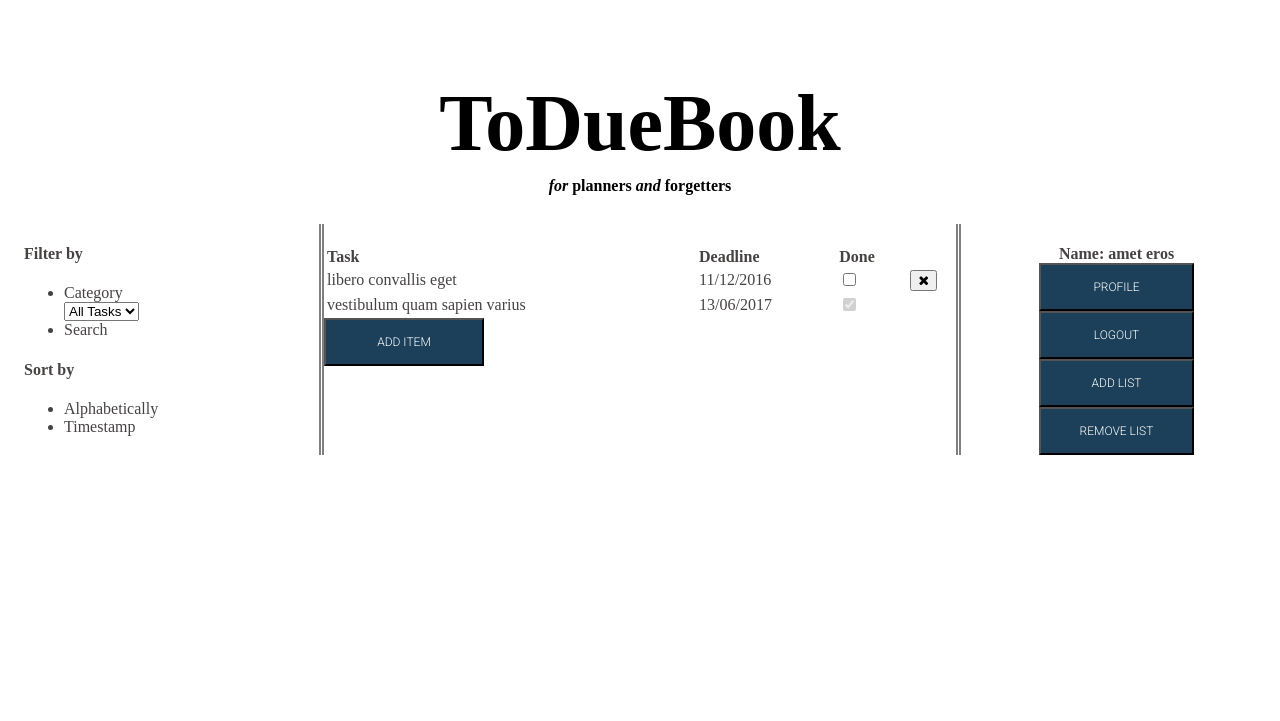
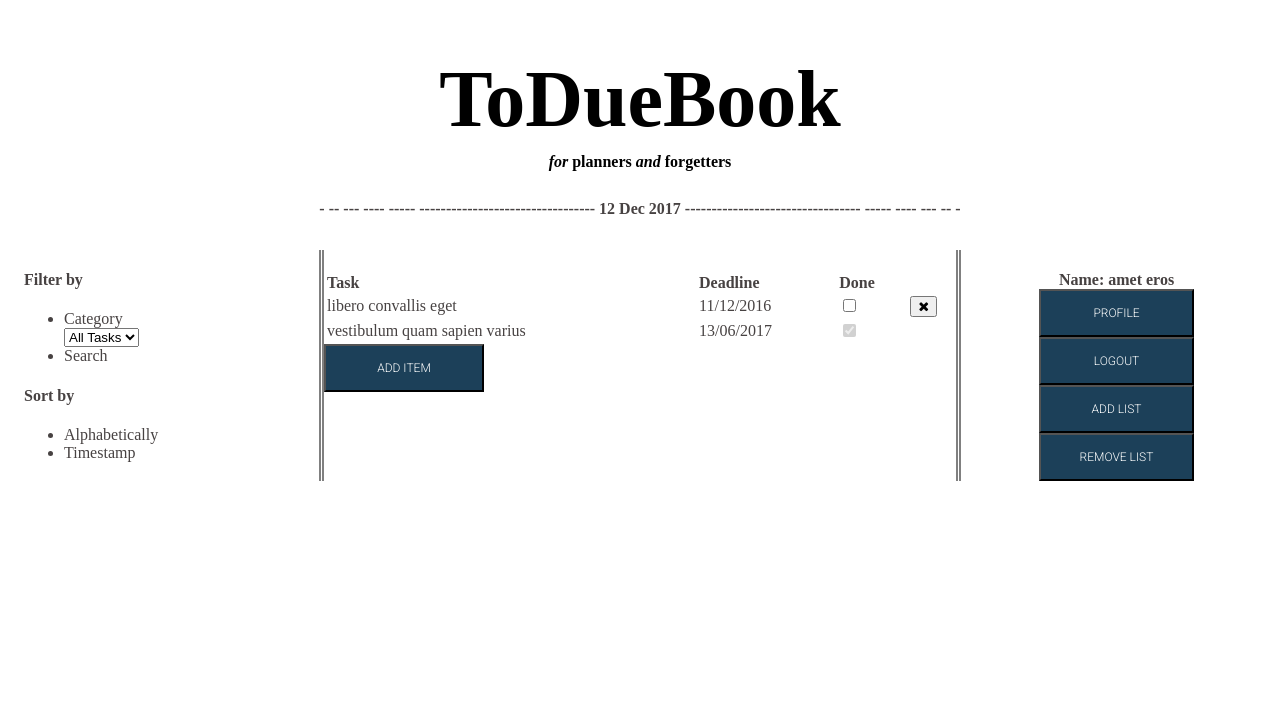
Before and after one commit to Diogopp/FEUP-LTW, a PHP site: page /index/index.php in a window 1280 px wide. Shown: the top 721 px of the page. Run offline with PHP 8.4, Linux system fonts and the light colour scheme; a user stored in the database is signed in; data comes from the database, SQL or seed files in the repository; some web fonts are replaced.

Commit message:
added a bar in main page for current date

```diff
--- a/Trabalho/css/style.css
+++ b/Trabalho/css/style.css
@@ -19,7 +19,6 @@ header {
   right: 0;
   left: 0;
   top: 0;
-  padding: 1rem;
   background-color: white;
 }
 
@@ -144,11 +143,25 @@ footer {
 }
 
 /*************************TASK*********************/
+#dateBar {
+  grid-column-start: 1;
+  grid-column-end: 4;
+  grid-row-start: 1;
+  grid-row-end: 1;
+  text-align: center;
+  padding-bottom: 2em;
+}
+
+#dateBar >h3{
+  font-size: 1em;
+  margin-bottom:0rem;
+}
+
 #leftSideBar {
   grid-column-start: 1;
   grid-column-end: 1;
-  grid-row-start: 1;
-  grid-row-end: 1;
+  grid-row-start: 2;
+  grid-row-end: 2;
   padding-left: 1em;
   border-right: 5px double grey;
 }
@@ -156,8 +169,8 @@ footer {
 #mainSection {
   grid-column-start: 2;
   grid-column-end: 2;
-  grid-row-start: 1;
-  grid-row-end: 1;
+  grid-row-start: 2;
+  grid-row-end: 2;
   width: 40em;
   margin: 0;
   padding-top: 1.3em;
@@ -166,8 +179,8 @@ footer {
 #rightSideBar {
   grid-column-start: 3;
   grid-column-end: 3;
-  grid-row-start: 1;
-  grid-row-end: 1;
+  grid-row-start: 2;
+  grid-row-end: 2;
   padding-right:0em;
   border-left: 5px double grey;
   text-align: center;
--- /dev/null
+++ b/Trabalho/grid/dateBar.php
@@ -0,0 +1,8 @@
+<div id = "dateBar">
+  <h3>
+    - -- --- ---- ----- ---------------------------------
+    <?php echo date("d M Y"); ?>
+    --------------------------------- ----- ---- --- -- -
+  </h3>
+
+</div>
--- a/Trabalho/index/index.php
+++ b/Trabalho/index/index.php
@@ -17,6 +17,7 @@
  if (isset($_SESSION['currentUser'])){
    echo '
      <div class = "gridContainer">';
+     include_once("../grid/dateBar.php");
      include_once("../grid/leftSideBar.php");
      include_once("../grid/mainBar.php");
      include_once("../grid/rightSideBar.php");
```
